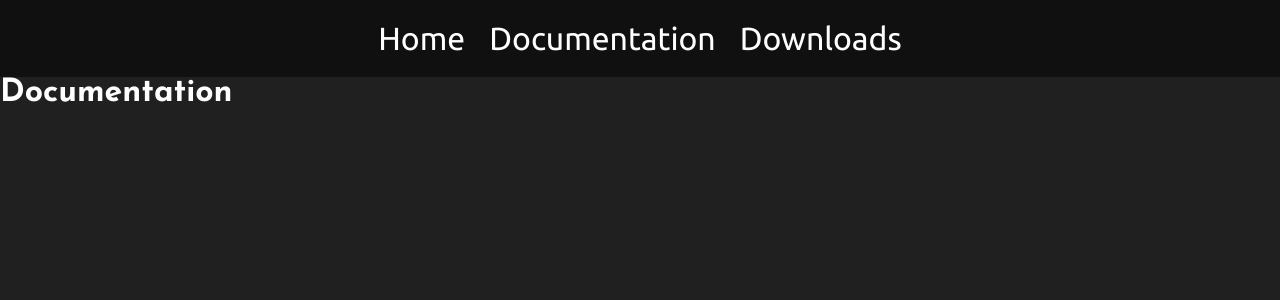
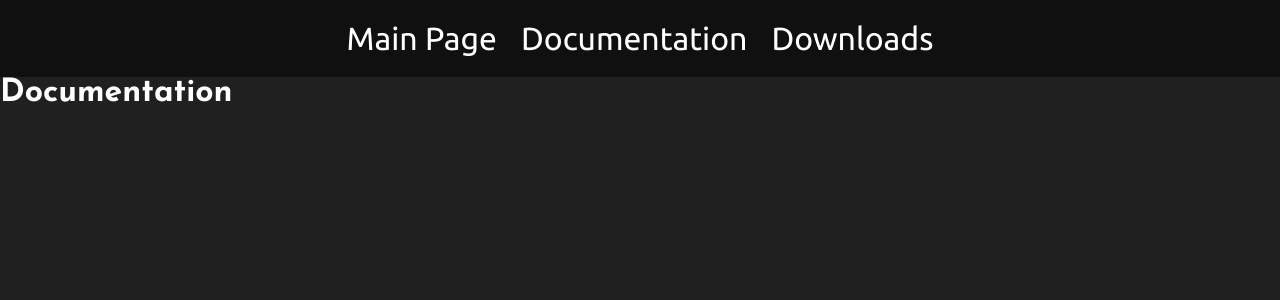
Before and after one commit to YisusGaming/random-browser-page, a React (Vite) app: page /random-browser/docs in a window 1280 px wide. Shown: the top 300 px of the page. Built offline with nearby package versions, Linux system fonts and the light colour scheme.

Commit message:
Renamed '/' page
Home -> Main Page
Renamed in the navbar

```diff
--- a/src/components/Navbar.tsx
+++ b/src/components/Navbar.tsx
@@ -6,7 +6,7 @@ export default function Navbar() {
         <nav className='navbar'>
             <ul>
                 <li>
-                    <NavLink to='/random-browser'>Home</NavLink>
+                    <NavLink to='/random-browser'>Main Page</NavLink>
                 </li>
                 <li>
                     <NavLink to='/random-browser/docs'>Documentation</NavLink>
```
